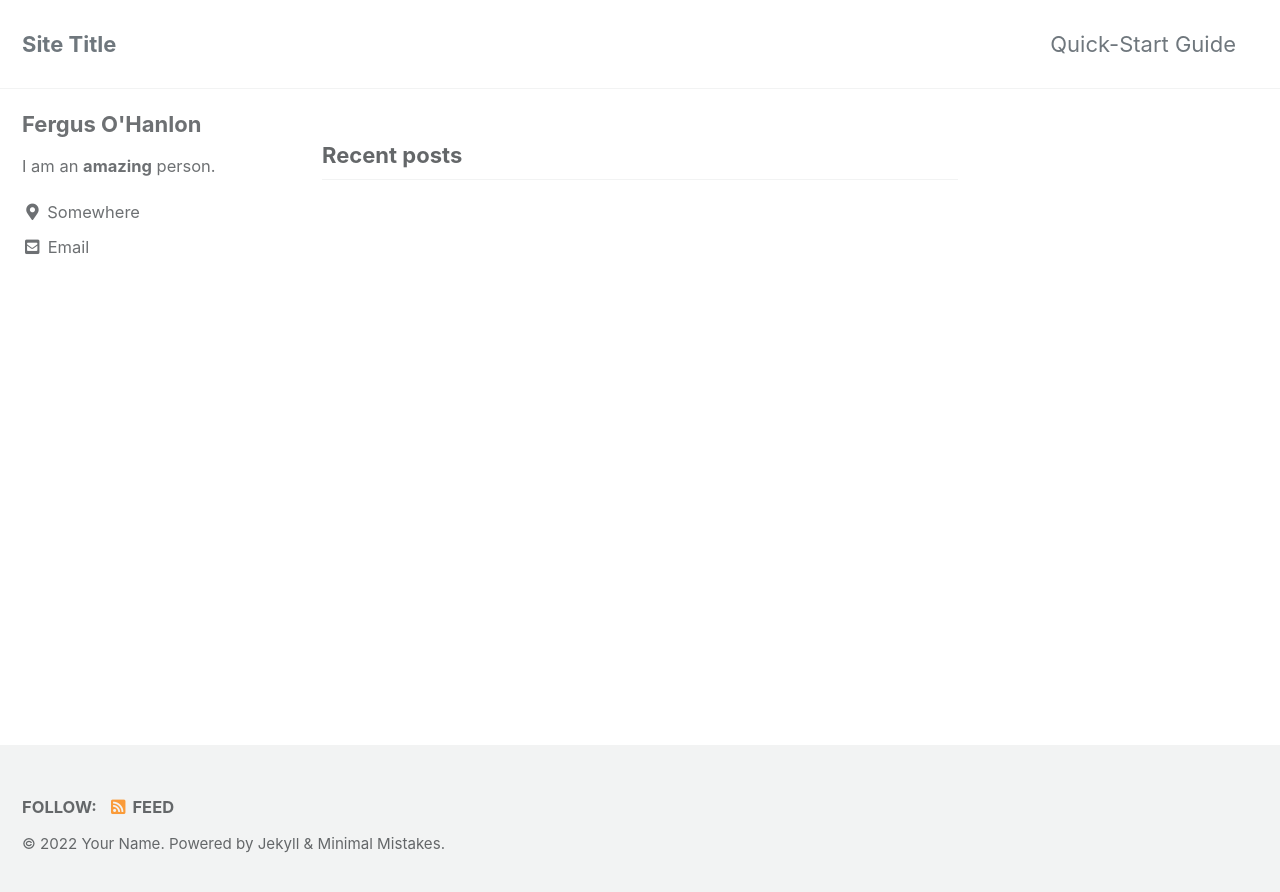
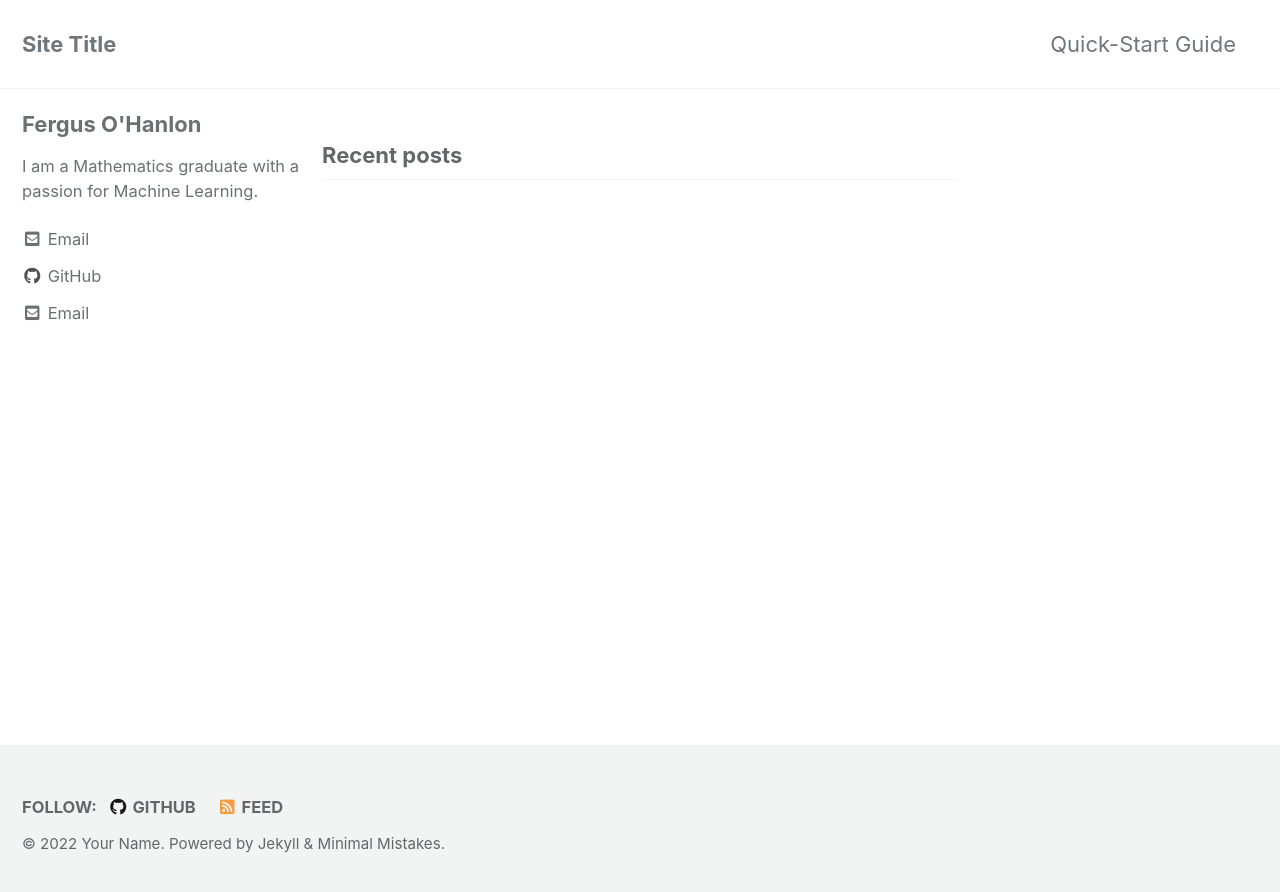
Before and after one commit to Fergus-OH/fergus-oh.github.io, a Jekyll site: the page built from index.html, in a window 1280 px wide. Shown: the top 892 px of the page. Built offline with Jekyll 4.4.1, drawn with Linux system fonts in a browser that asks for light colours; cached includes are drawn as plain includes; the list of posts is cut into pages by our own code.

Commit message:
Update _config.yml

```diff
--- a/_config.yml
+++ b/_config.yml
@@ -106,13 +106,13 @@ analytics:
 author:
   name             : "Fergus O'Hanlon"
   avatar           : # path of avatar image, e.g. "/assets/images/bio-photo.jpg"
-  bio              : "I am an **amazing** person."
-  location         : "Somewhere"
+  bio              : "I am a Mathematics graduate with a passion for Machine Learning."
+  # location         : "Somewhere"
   email            : "fergusohanlon@gmail.com"
   links:
     - label: "Email"
       icon: "fas fa-fw fa-envelope-square"
-      # url: "mailto:your.name@email.com"
+      url: "mailto:fergusohanlon@gmail.com"
     - label: "Website"
       icon: "fas fa-fw fa-link"
       # url: "https://your-website.com"
@@ -124,7 +124,7 @@ author:
       # url: "https://facebook.com/"
     - label: "GitHub"
       icon: "fab fa-fw fa-github"
-      # url: "https://github.com/"
+      url: "https://github.com/Fergus-OH"
     - label: "Instagram"
       icon: "fab fa-fw fa-instagram"
       # url: "https://instagram.com/"
@@ -140,7 +140,7 @@ footer:
       # url:
     - label: "GitHub"
       icon: "fab fa-fw fa-github"
-      # url:
+      url: "https://github.com/Fergus-OH"
     - label: "GitLab"
       icon: "fab fa-fw fa-gitlab"
       # url:
```
